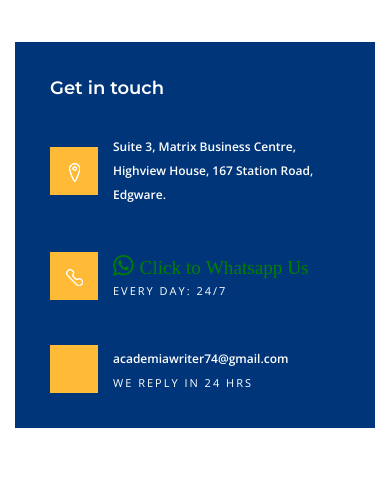
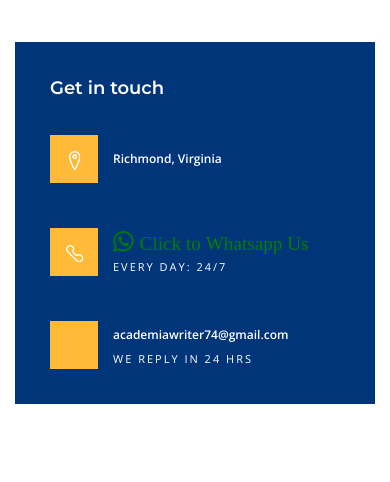
Before and after one commit to g-kelvin/academia, a plain HTML site: page contact.html in a window 390 px wide. Shown: the part 1340-1822 px from the top of the page. Drawn offline with nearby package versions, Linux system fonts and the light colour scheme.

Commit message:
pages update

```diff
--- a/contact.html
+++ b/contact.html
@@ -45,7 +45,7 @@
 
                         <!-- Top Contact Info -->
                        <div class="top-contact-info d-flex align-items-center">
-                            <a href="#" data-toggle="tooltip" data-placement="bottom" title="Suite 3, Matrix Business Centre, Highview House, 167 Station Road, Edgware."><img src="img/core-img/placeholder.png" alt=""> <span>Suite 3, Matrix Business Centre, Highview House, 167 Station Road, Edgware.</span></a>
+                            <a href="#" data-toggle="tooltip" data-placement="bottom" title="Richmond, Virginia"><img src="img/core-img/placeholder.png" alt=""> <span>Richmond, Virginia</span></a>
                             <a href="#" data-toggle="tooltip" data-placement="bottom" title="academiawriter74@gmail.com"><img src="img/core-img/message.png" alt=""> <span>academiawriter74@gmail.com</span></a>
                         </div>
                     </div>
@@ -176,7 +176,7 @@
                                         <img src="img/core-img/location.png" alt="">
                                     </div>
                                     <div class="text">
-                                        <p>Suite 3, Matrix Business Centre, Highview House, 167 Station Road, Edgware.</p>
+                                        <p>Richmond, Virginia</p>
                                     </div>
                                 </div>
                                 <!-- Single Contact Content -->
@@ -300,7 +300,7 @@
                         <!-- Nav -->
                         <nav>
                             <ul style="color: white">
-                            <li><i class="flaticon-032-placeholder"></i>Suite 3, Matrix Business Centre, Highview House, 167 Station Road, Edgware.</li>
+                            <li><i class="flaticon-032-placeholder"></i>Richmond, Virginia</li>
                              <li><i class="flaticon-025-arroba"></i>academiawriter74@gmail.com</li>
                               <a href="https://wa.me/+14024955245" class="fa fa-whatsapp" style="font-size:24px;color:green"> <small>Click to Whatsapp Us</small></a><br>
                             <li><i class="flaticon-038-wall-clock"></i>Everyday: 24/7</li>
```
Also changed, not shown: about.html (+2 -2 lines), careers.html (+2 -2 lines), index.html (+2 -2 lines), services.html (+2 -2 lines).
